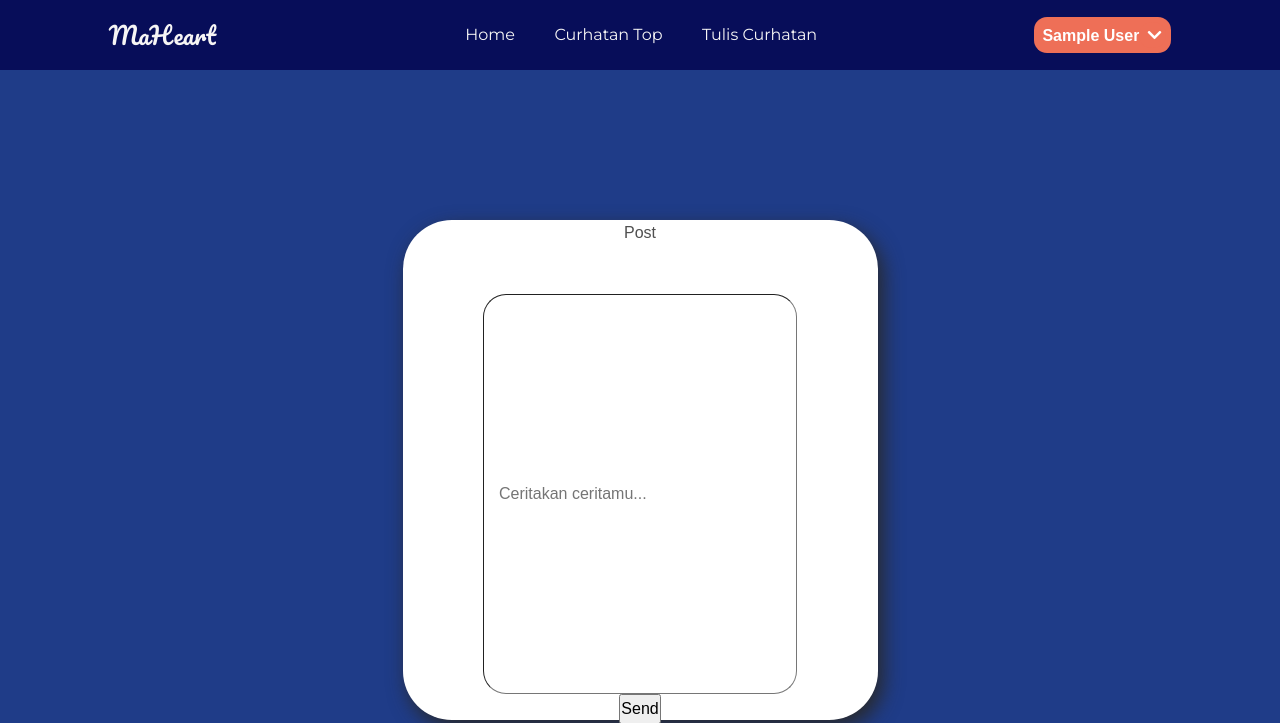
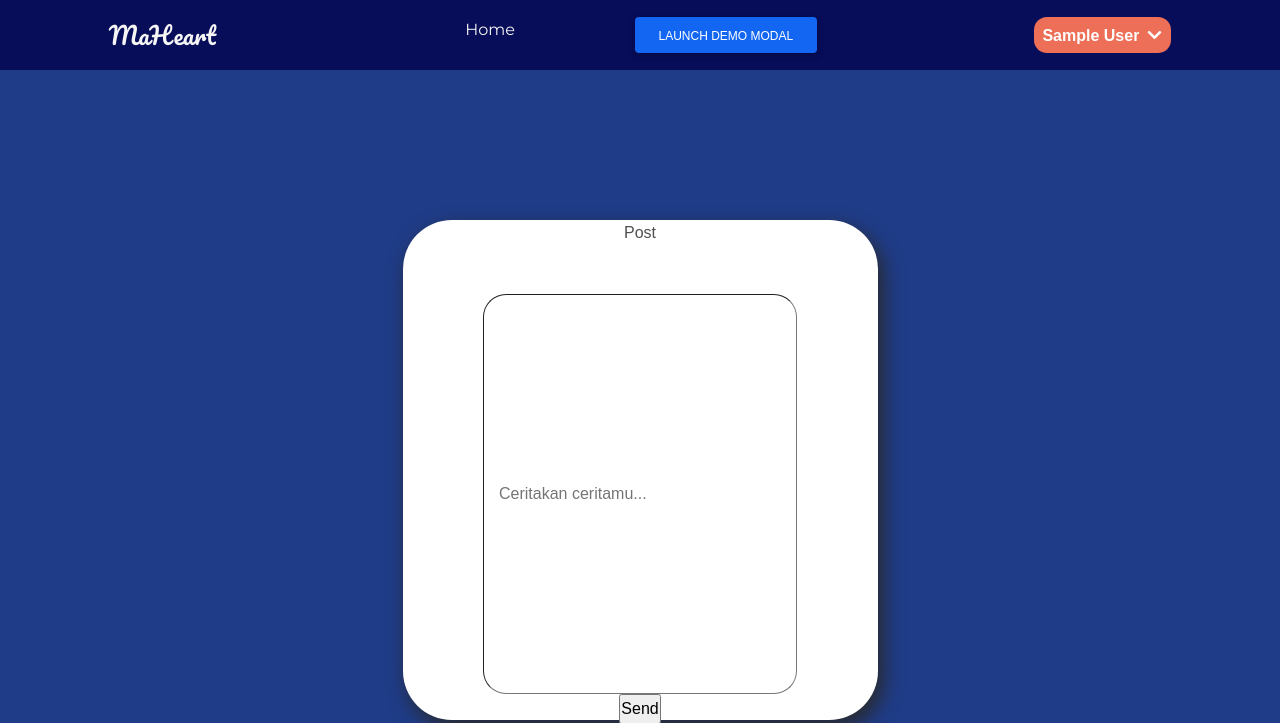
Before and after one commit to globalpolaris/maheart_backup, a Flask app: template app/templates/post.html in a window 1280 px wide. Shown: the top 723 px of the page. Run offline with Flask 2, Linux system fonts and the light colour scheme; a user stored in the database is signed in; tables that the repository leaves empty hold one stand-in row (values such as "Sample post"); the template is opened without the code that fills it: values that come from a table or form of the project are taken from there, most other values are stand-ins (such as "Sample title", 1, 10 or a date in 2020); some libraries are stand-ins or nearby versions.

Commit message:
Modal for Write Post

```diff
--- a/app/routes.py
+++ b/app/routes.py
@@ -65,16 +65,13 @@ def edit_profile():
         form.display_name.data = current_user.display_name
     return render_template('editprofile.html', title='Edit Profile', form=form)
 
-@app.route('/posts', methods=['GET','POST'])
 @login_required
-def posts():
-    form = PostForm()
-    if form.validate_on_submit():
-        p = Post(body=form.post.data, author=current_user)
-        db.session.add(p)
-        db.session.commit()
-        return redirect(url_for('index'))
-    return render_template('post.html', title='Post', form=form)
+@app.route('/write', methods=['POST'])
+def write():
+    pos = request.form.get('post1')
+    db.session.add(Post(body=pos, author=current_user))
+    db.session.commit()
+    return redirect(url_for('index'))
 
 @app.template_filter()
 def format_datetime(value, format='medium'):
--- a/app/static/css/drop.css
+++ b/app/static/css/drop.css
@@ -25,9 +25,6 @@
     outline: none !important;
 }
 
-.dr:focus {
-    /* color:  rgb(61, 61, 61) !important; */
-}
 
 .dropdown-menu {
     font-family: 'Roboto', sans-serif;
--- a/app/templates/base.html
+++ b/app/templates/base.html
@@ -38,13 +38,41 @@
         </div>
         <ul>
             <li><a href="{{ url_for('index') }}">Home</a></li>
-            <li><a href=#>Curhatan Top</a></li>
+            <!-- <li><a href=#>Curhatan Top</a></li> -->
             {% if current_user.is_anonymous %}
                 <li><a href="{{ url_for('login') }}">Sign In</a></li>
             {% else %}
-                <li><a href="{{ url_for('posts') }}">Tulis Curhatan</a></li>
+                <li><button type="button" class="btn btn-primary" data-toggle="modal" data-target="#postModal">
+                    Launch demo modal
+                  </button></li>
             {% endif %}
         </ul>
+
+
+       <!-- Modal -->
+<div class="modal" id="postModal" tabindex="-1" role="dialog" aria-labelledby="exampleModalCenterTitle" aria-hidden="true">
+    <div class="modal-dialog modal-dialog-centered" role="document">
+      <div class="modal-content">
+        <div class="modal-header">
+          <h5 class="modal-title" id="exampleModalLongTitle" style="color: black !important;">Write Post</h5>
+          <button type="button" class="close" data-dismiss="modal" aria-label="Close">
+            <span aria-hidden="true">&times;</span>
+          </button>
+        </div>
+        <div class="modal-body">
+            <form action="{{ url_for('write') }}" method="POST">
+                <input name='post1' type="text">
+            </div>
+            <div class="modal-footer">
+                <button type="button" class="btn" data-dismiss="modal">Close</button>
+                    <button type="submit" class="btn btn-primary">Post</button>
+            </form>
+        </div>
+      </div>
+    </div>
+  </div>
+
+
         <div class="menu-toggle">
             <input type="checkbox">
             <span></span>
--- a/app/templates/index.html
+++ b/app/templates/index.html
@@ -26,9 +26,9 @@ href="{{ url_for('static', filename='css/drop.css') }}" >
             </li>
         </ul> -->
 
-        <a class="dropdown-item"  data-toggle="modal" data-target=".modal"><i class="fa fa-trash-alt fa-sm"></i></a>
+        <a class="dropdown-item"  data-toggle="modal" data-target="#pID"><i class="fa fa-trash-alt fa-sm"></i></a>
         <!-- The Modal -->
-        <div class="modal" id="{{ p.id }}">
+        <div class="modal" id="pID">
             <div class="modal-dialog">
               <div class="modal-content">
 
```
Also changed, not shown: app/templates/_write.html (+35 -0 lines), app.db.
